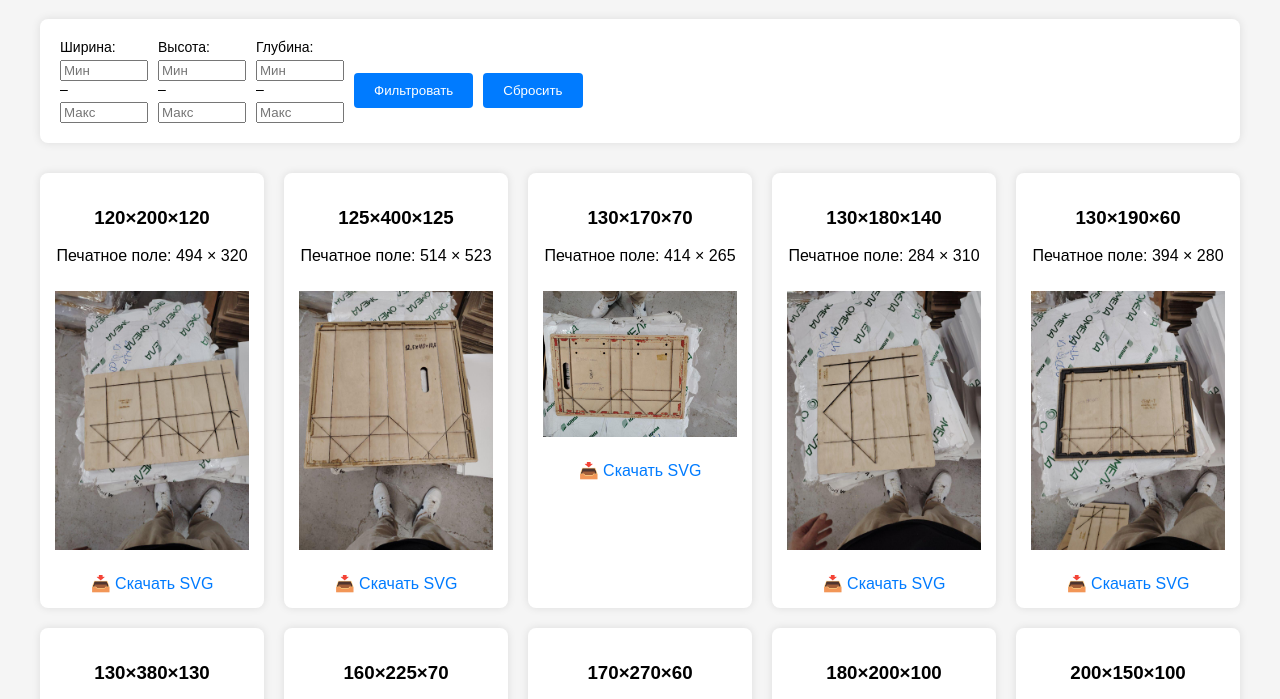
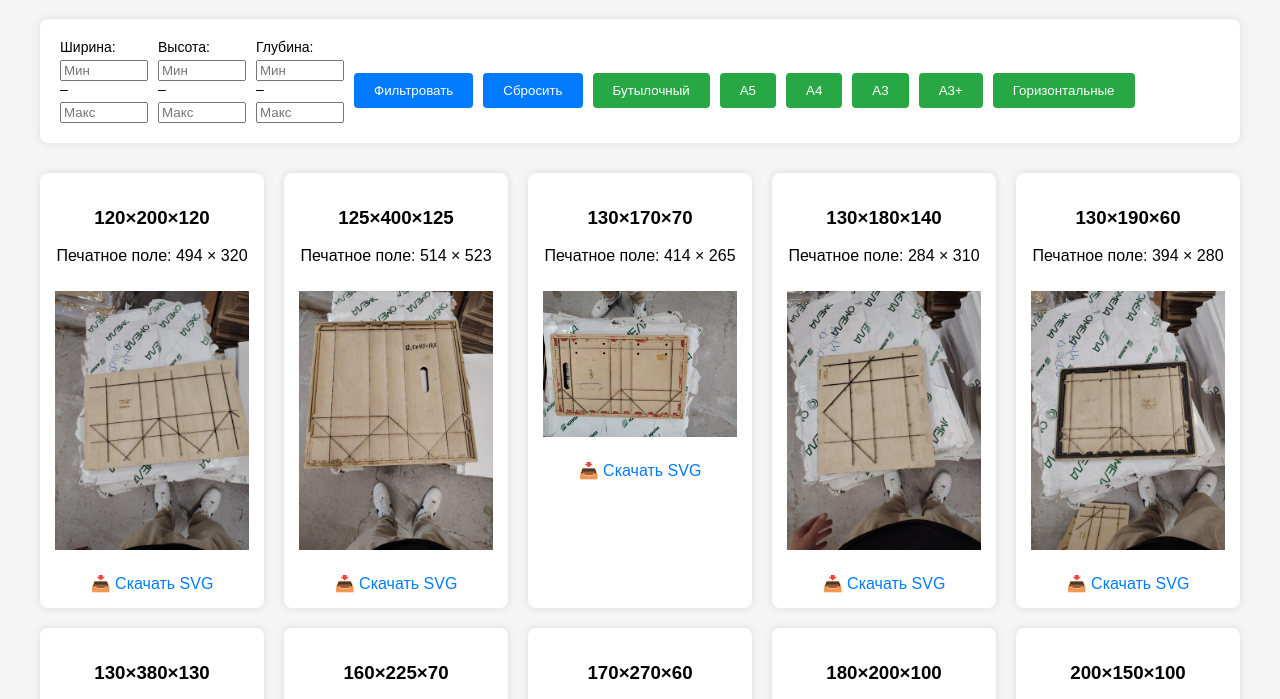
Before and after one commit to Oscar50777/PaketRazmer, a plain HTML site: page index.html in a window 1280 px wide. Shown: the part 82-781 px from the top of the page. Drawn offline with Linux system fonts and the light colour scheme.

Commit message:
Update index.html

```diff
--- a/index.html
+++ b/index.html
@@ -10,12 +10,10 @@
       margin: 0;
       padding: 20px;
     }
-
     .container {
       max-width: 1200px;
       margin: auto;
     }
-
     .filters {
       background: white;
       padding: 20px;
@@ -27,18 +25,15 @@
       align-items: center;
       margin-bottom: 30px;
     }
-
     .filters label {
       display: flex;
       flex-direction: column;
       font-size: 14px;
     }
-
     .filters input {
       width: 80px;
       margin-top: 5px;
     }
-
     button {
       margin-top: 20px;
       padding: 10px 20px;
@@ -51,13 +46,18 @@
     button:hover {
       background-color: #0056b3;
     }
-
+    /* Кнопки быстрой фильтрации */
+    .filters button[type="button"] {
+      background-color: #28a745;
+    }
+    .filters button[type="button"]:hover {
+      background-color: #218838;
+    }
     .gallery {
       display: grid;
       grid-template-columns: repeat(auto-fill, minmax(220px, 1fr));
       gap: 20px;
     }
-
     .card {
       background: white;
       padding: 15px;
@@ -65,13 +65,11 @@
       box-shadow: 0 0 8px rgba(0,0,0,0.1);
       text-align: center;
     }
-
     .card img {
       max-width: 100%;
       height: auto;
       margin: 10px 0;
     }
-
     .card a {
       display: inline-block;
       margin-top: 10px;
@@ -84,30 +82,32 @@
   </style>
 </head>
 <body>
-
 <div class="container">
   <h1>🔍 Поиск пакетов по размерам</h1>
-
   <div class="filters">
     <label>Ширина:
       <input type="number" id="min-width" placeholder="Мин"> –
       <input type="number" id="max-width" placeholder="Макс">
     </label>
-
     <label>Высота:
       <input type="number" id="min-height" placeholder="Мин"> –
       <input type="number" id="max-height" placeholder="Макс">
     </label>
-
     <label>Глубина:
       <input type="number" id="min-depth" placeholder="Мин"> –
       <input type="number" id="max-depth" placeholder="Макс">
     </label>
-
     <button onclick="filterPacks()">Фильтровать</button>
     <button onclick="resetFilters()">Сбросить</button>
+
+    <!-- Кнопки быстрой фильтрации -->
+    <button type="button" onclick="applyQuickFilter('bottle')">Бутылочный</button>
+    <button type="button" onclick="applyQuickFilter('a5')">А5</button>
+    <button type="button" onclick="applyQuickFilter('a4')">А4</button>
+    <button type="button" onclick="applyQuickFilter('a3')">А3</button>
+    <button type="button" onclick="applyQuickFilter('a3plus')">А3+</button>
+    <button type="button" onclick="applyQuickFilter('horizontal')">Горизонтальные</button>
   </div>
-
   <div id="results" class="gallery"></div>
 </div>
 
@@ -188,15 +188,69 @@
     return parseInt(sizeStr.split("×")[index]);
   }
 
+  function applyQuickFilter(type) {
+    document.getElementById("min-width").value = "";
+    document.getElementById("max-width").value = "";
+    document.getElementById("min-height").value = "";
+    document.getElementById("max-height").value = "";
+    document.getElementById("min-depth").value = "";
+    document.getElementById("max-depth").value = "";
+
+    let mw = NaN, Mw = NaN, mh = NaN, Mh = NaN, md = NaN, Md = NaN;
+
+    switch(type) {
+      case 'bottle':
+        const widths = [90, 95, 100, 110, 125, 130, 140];
+        mw = Math.min(...widths);
+        Mw = Math.max(...widths);
+        md = mw;
+        Md = Mw;
+        break;
+
+      case 'a5':
+        mw = 155; Mw = 230;
+        Mh = 250;
+        break;
+
+      case 'a4':
+        mw = 210; Mw = 265;
+        mh = 300;
+        break;
+
+      case 'a3':
+        mw = 280;
+        mh = 380;
+        break;
+
+      case 'a3plus':
+        mw = 350;
+        break;
+
+      case 'horizontal':
+        // Только горизонтальные (ширина > высота)
+        window.isHorizontalOnly = true;
+        mw = 0; Mw = Infinity;
+        mh = 0; Mh = Infinity;
+        break;
+    }
+
+    if (!isNaN(mw)) document.getElementById("min-width").value = mw;
+    if (!isNaN(Mw)) document.getElementById("max-width").value = Mw;
+    if (!isNaN(mh)) document.getElementById("min-height").value = mh;
+    if (!isNaN(Mh)) document.getElementById("max-height").value = Mh;
+    if (!isNaN(md)) document.getElementById("min-depth").value = md;
+    if (!isNaN(Md)) document.getElementById("max-depth").value = Md;
+
+    filterPacks();
+  }
+
   function displayPacks(packs) {
     const container = document.getElementById("results");
     container.innerHTML = "";
-
     if (packs.length === 0) {
       container.innerHTML = "<p>Ничего не найдено.</p>";
       return;
     }
-
     packs.forEach(pack => {
       const div = document.createElement("div");
       div.className = "card";
@@ -228,6 +282,11 @@
     if (!isNaN(md)) filtered = filtered.filter(p => getDim(p.size, 2) >= md);
     if (!isNaN(Md)) filtered = filtered.filter(p => getDim(p.size, 2) <= Md);
 
+    if (window.isHorizontalOnly) {
+      filtered = filtered.filter(p => getDim(p.size, 0) > getDim(p.size, 1));
+      window.isHorizontalOnly = false;
+    }
+
     displayPacks(filtered);
   }
 
@@ -236,9 +295,7 @@
     displayPacks(allPacks);
   }
 
-  // Инициальное отображение
   displayPacks(allPacks);
 </script>
-
 </body>
 </html>
```
